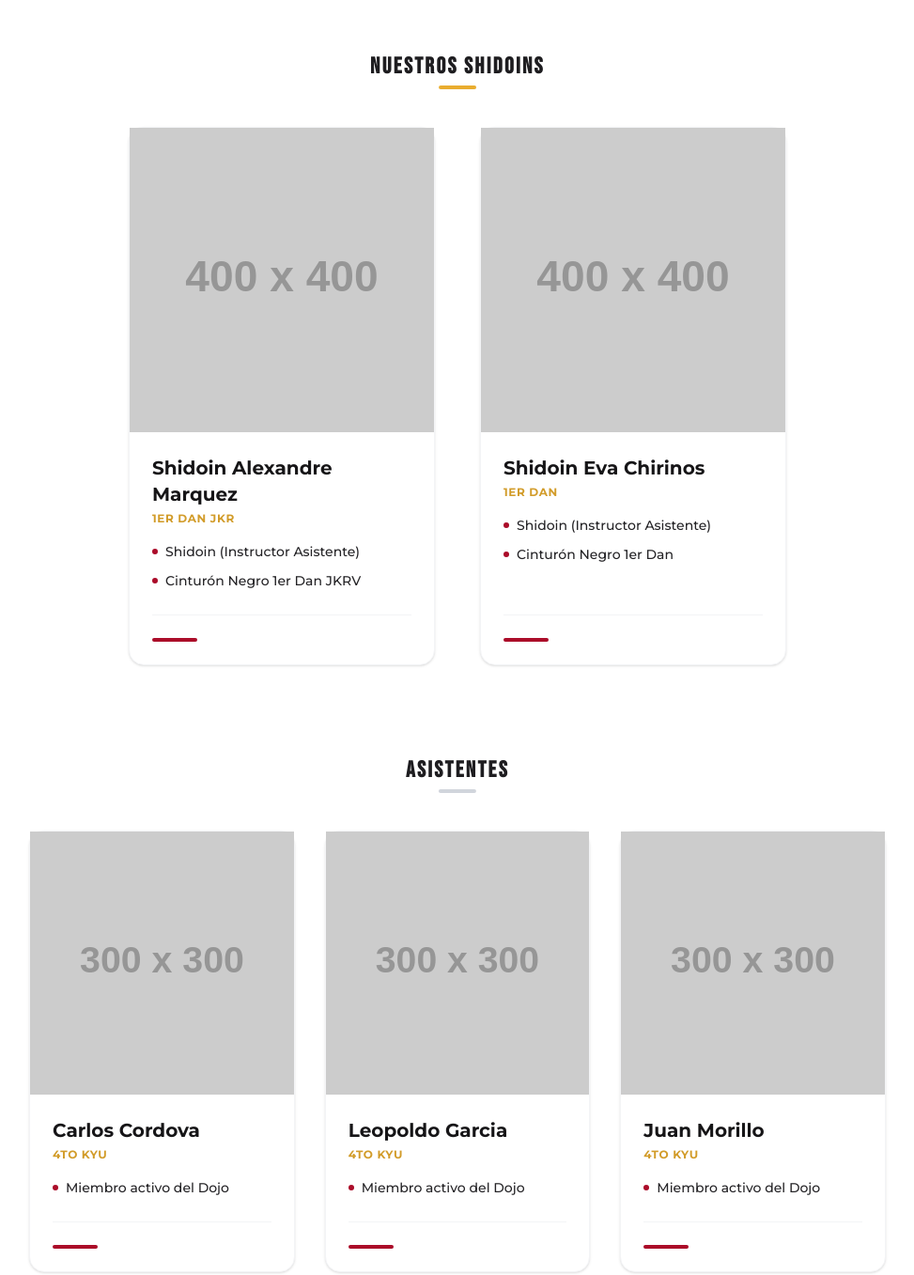
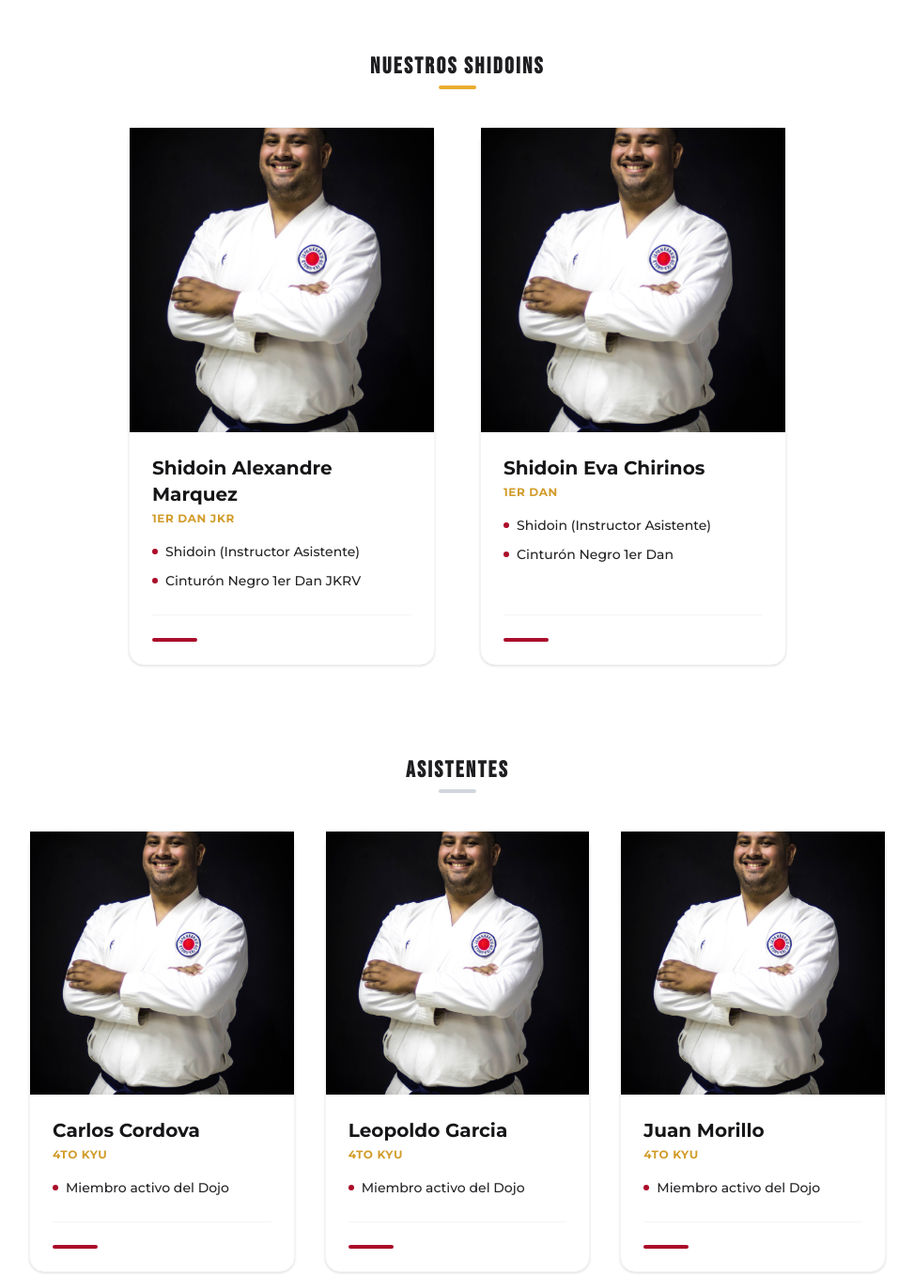
Before and after one commit to alexxowo/minarai-landing, an Astro site: page / in a window 1280 px wide. Shown: the part 6660-8017 px from the top of the page at 94% size, without its empty margins (153-1126 px from the left). Built offline with nearby package versions, Linux system fonts and the light colour scheme; Astro itself is replaced by a stand-in of ours; placeholder pictures from the web are drawn by us.

Commit message:
chore: set image for testing

```diff
--- a/src/components/Team.astro
+++ b/src/components/Team.astro
@@ -1,6 +1,10 @@
 ---
 import HeaderTitle from "./atoms/HeaderTitle.astro";
 import TeamCard from "./cards/TeamCard.astro";
+
+// Imagenes
+import carlos from "../assets/images/carlos_cordova.jpeg"
+
 
 const instructors = [
 	{
@@ -11,7 +15,7 @@ const instructors = [
 			"Cinturón Negro 3er Dan JKRV",
 			"Más de 15 años de experiencia en la enseñanza",
 		],
-		image: "https://placehold.co/400x400"
+		image: carlos
 	}
 ];
 
@@ -23,7 +27,7 @@ const shidoins = [
 			"Shidoin (Instructor Asistente)",
 			"Cinturón Negro 1er Dan JKRV",
 		],
-		image: "https://placehold.co/400x400"
+		image: carlos
 	},
 	{
 		Title: "Shidoin Eva Chirinos",
@@ -32,7 +36,7 @@ const shidoins = [
 			"Shidoin (Instructor Asistente)",
 			"Cinturón Negro 1er Dan",
 		],
-		image: "https://placehold.co/400x400"
+		image: carlos
 	}
 ];
 
@@ -41,19 +45,19 @@ const assistants = [
 		Title: "Carlos Cordova",
 		Lead: "4to Kyu",
 		Record: ["Miembro activo del Dojo"],
-		image: "https://placehold.co/300x300"
+		image: carlos
 	},
 	{
 		Title: "Leopoldo Garcia",
 		Lead: "4to Kyu",
 		Record: ["Miembro activo del Dojo"],
-		image: "https://placehold.co/300x300"
+		image: carlos
 	},
 	{
 		Title: "Juan Morillo",
 		Lead: "4to Kyu",
 		Record: ["Miembro activo del Dojo"],
-		image: "https://placehold.co/300x300"
+		image: carlos
 	}
 ];
 ---
--- a/src/components/cards/TeamCard.astro
+++ b/src/components/cards/TeamCard.astro
@@ -1,12 +1,15 @@
 ---
+import type { ImageMetadata } from 'astro';
+
 interface Props {
 	Title: string;
 	Lead: string;
 	Record: string[];
-	image: string;
+	image: string | ImageMetadata;
 }
 
 const { Title, Lead, Record, image } = Astro.props;
+const imageSrc = typeof image === 'string' ? image : image.src;
 
 const visibleRecords = Record.slice(0, 3);
 const hiddenRecords = Record.slice(3);
@@ -16,7 +19,7 @@ const hasMore = hiddenRecords.length > 0;
 <div class="team-card group bg-white rounded-2xl shadow-sm hover:shadow-2xl transition-all duration-500 border border-gray-100 flex flex-col transform hover:-translate-y-2">
 	<div class="relative overflow-hidden aspect-square">
 		<img
-			src={image}
+			src={imageSrc}
 			alt={Title}
 			class="w-full h-full object-cover transform group-hover:scale-110 transition-transform duration-700"
 		/>
```
Also changed, not shown: src/assets/images/carlos_cordova.jpeg (added).
